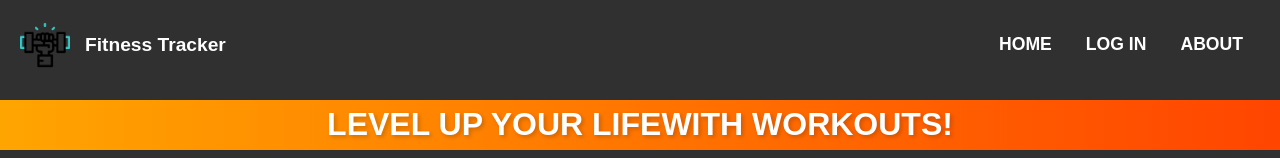
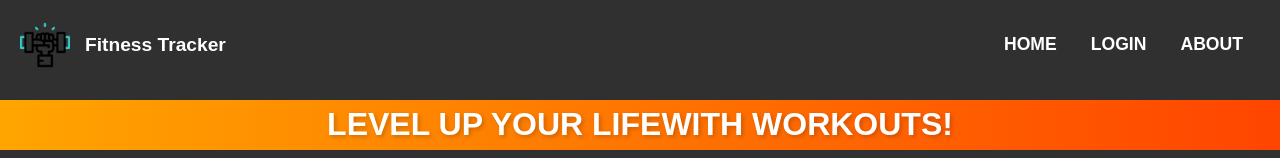
Before and after one commit to dieegoolimaa/fitnesstracker-frontend, a React (Vite) app: page / in a window 1280 px wide. Shown: the top 158 px of the page. Built offline with nearby package versions, Linux system fonts and the light colour scheme.

Commit message:
fix login

```diff
--- a/src/components/Navbar.jsx
+++ b/src/components/Navbar.jsx
@@ -79,7 +79,7 @@ const Navbar = () => {
               </li>
               <li>
                 <Link className={style.link} to="/login">
-                  LOG IN
+                  LOGIN
                 </Link>
               </li>
               <li>
```
